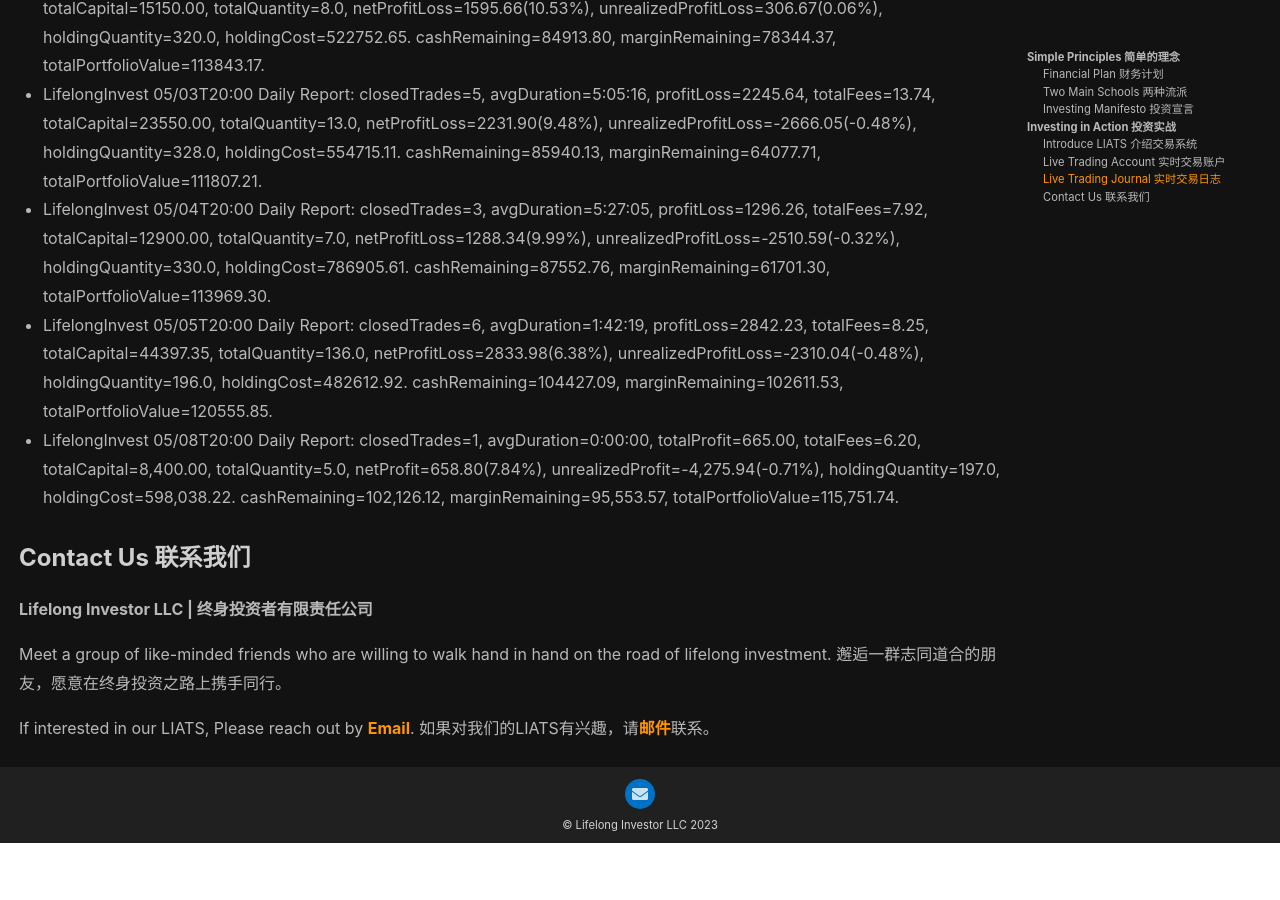
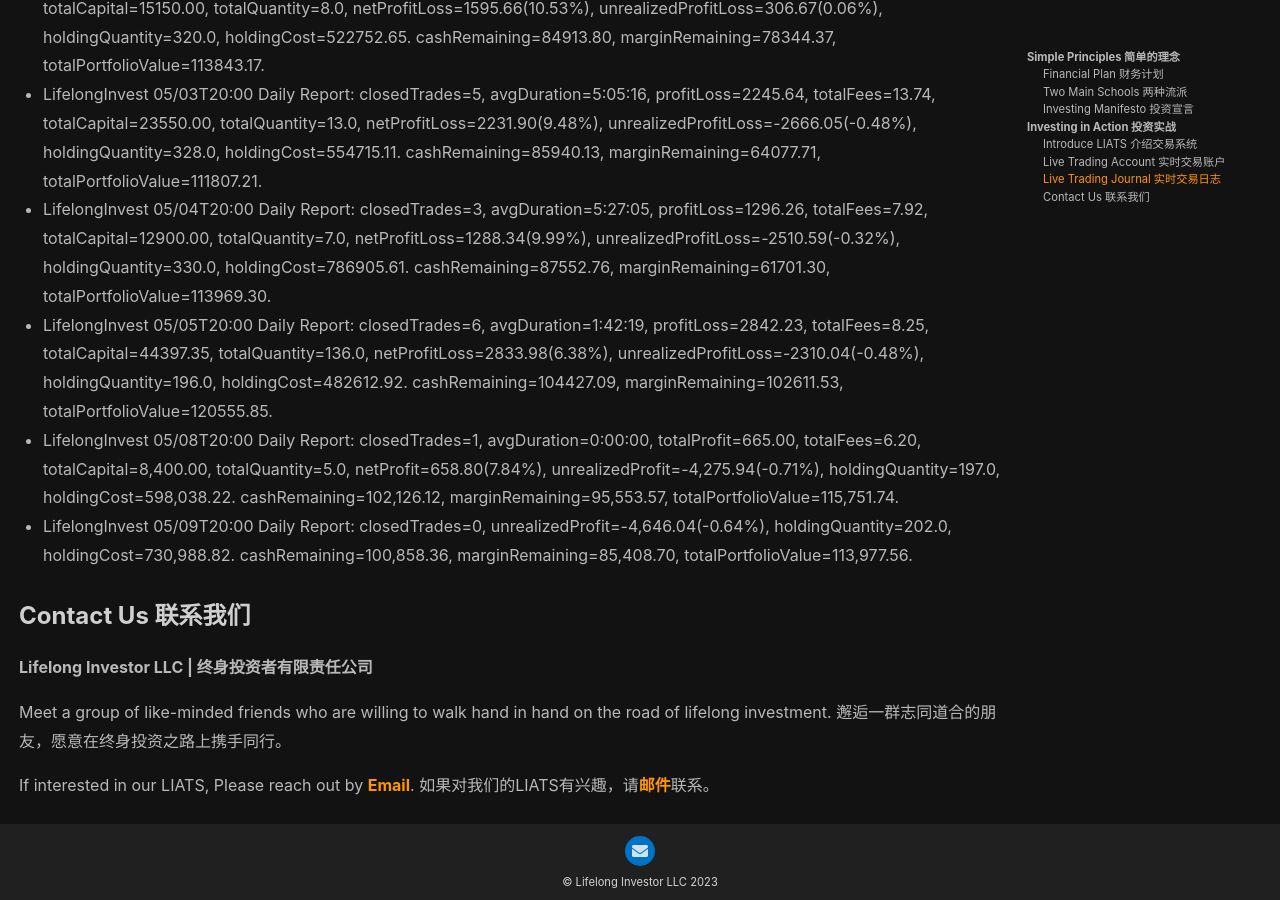
Before and after one commit to lifelonginvestorllc/lifelonginvestorllc.github.io, a Jekyll site: the page built from index.md, in a window 1280 px wide and 900 px high, scrolled down 5732 px. Built offline with Jekyll 4.4.1, drawn with Linux system fonts in a browser that asks for light colours; nearby versions of some CDN libraries; before the commit the page ends 6575 px from its top, so only the background shows below that; some of the changed lines change nothing that is shown.

Commit message:
Update index.md

```diff
--- a/index.md
+++ b/index.md
@@ -127,28 +127,28 @@
 {
   "type": "line",
   "data": {
-    "labels": ["4/3/23", "4/4/23", "4/5/23", "4/6/23", "4/7/23", "4/8/23", "4/9/23", "4/10/23", "4/11/23", "4/12/23", "4/13/23", "4/14/23", "4/15/23", "4/16/23", "4/17/23", "4/18/23", "4/19/23", "4/20/23", "4/21/23", "4/22/23", "4/23/23", "4/24/23", "4/25/23", "4/26/23", "4/27/23", "4/28/23", "5/1/23", "5/2/23", "5/3/23", "5/4/23", "5/5/23", "5/8/23"],
+    "labels": ["4/3/23", "4/4/23", "4/5/23", "4/6/23", "4/7/23", "4/8/23", "4/9/23", "4/10/23", "4/11/23", "4/12/23", "4/13/23", "4/14/23", "4/15/23", "4/16/23", "4/17/23", "4/18/23", "4/19/23", "4/20/23", "4/21/23", "4/22/23", "4/23/23", "4/24/23", "4/25/23", "4/26/23", "4/27/23", "4/28/23", "5/1/23", "5/2/23", "5/3/23", "5/4/23", "5/5/23", "5/8/23", "5/9/23"],
     "datasets": [
       {
         "label": "Principal (本金)",
         "lineTension": 0.3,
         "borderColor": "blue",
         "pointRadius": 3,
-        "data": [1, 1, 1, 2, 2.1, 2.1, 2.1, 2.1, 5, 5, 5, 5, 5, 5, 5, 5, 5, 5, 5, 5, 5, 5, 5, 5, 10, 10, 10, 10, 10, 10, 10, 10]
+        "data": [1, 1, 1, 2, 2.1, 2.1, 2.1, 2.1, 5, 5, 5, 5, 5, 5, 5, 5, 5, 5, 5, 5, 5, 5, 5, 5, 10, 10, 10, 10, 10, 10, 10, 10, 10]
       },
       {
         "label": "Total Asset including unrealized P&L (总资产包含未实现损益)",
         "borderColor": "gold",
         "lineTension": 0.3,
         "pointRadius": 3,
-        "data": [1, 1.01, 0.94, 1.98, 2.21, 2.21, 2.21, 2.16, 5.03, 5.07, 5.22, 5.06, 5.02, 4.95, 4.70, 4.65, 4.36, 4.85, 4.83, 4.83, 4.89, 5.49, 5.51, 5.28, 10.92, 11.32, 11.15, 11.38, 11.18, 11.40, 12.06, 11.68]
+        "data": [1, 1.01, 0.94, 1.98, 2.21, 2.21, 2.21, 2.16, 5.03, 5.07, 5.22, 5.06, 5.02, 4.95, 4.70, 4.65, 4.36, 4.85, 4.83, 4.83, 4.89, 5.49, 5.51, 5.28, 10.92, 11.32, 11.15, 11.38, 11.18, 11.40, 12.06, 11.68, 11.40]
       },
       {
         "label": "Benchmark (SPY)",
         "borderColor": "#F62217",
         "lineTension": 0.3,
         "pointRadius": 3,
-        "data": [1.0, 0.99, 0.99, 2.1, 2.1, 2.1, 2.1, 2.1, 5.0, 4.98, 5.04, 5.03, 5.03, 5.03, 5.05, 5.05, 5.05, 5.02, 5.03, 5.03, 5.03, 5.03, 4.95, 4.93, 10.03, 10.11, 10.10, 9.99, 9.92, 9.85, 10.03, 10.03]
+        "data": [1.0, 0.99, 0.99, 2.1, 2.1, 2.1, 2.1, 2.1, 5.0, 4.98, 5.04, 5.03, 5.03, 5.03, 5.05, 5.05, 5.05, 5.02, 5.03, 5.03, 5.03, 5.03, 4.95, 4.93, 10.03, 10.11, 10.10, 9.99, 9.92, 9.85, 10.03, 10.03, 9.99]
       }
     ]
   },
@@ -217,6 +217,7 @@
 - LifelongInvest 05/04T20:00 Daily Report: closedTrades=3, avgDuration=5:27:05, profitLoss=1296.26, totalFees=7.92, totalCapital=12900.00, totalQuantity=7.0, netProfitLoss=1288.34(9.99%), unrealizedProfitLoss=-2510.59(-0.32%), holdingQuantity=330.0, holdingCost=786905.61. cashRemaining=87552.76, marginRemaining=61701.30, totalPortfolioValue=113969.30.
 - LifelongInvest 05/05T20:00 Daily Report: closedTrades=6, avgDuration=1:42:19, profitLoss=2842.23, totalFees=8.25, totalCapital=44397.35, totalQuantity=136.0, netProfitLoss=2833.98(6.38%), unrealizedProfitLoss=-2310.04(-0.48%), holdingQuantity=196.0, holdingCost=482612.92. cashRemaining=104427.09, marginRemaining=102611.53, totalPortfolioValue=120555.85.
 - LifelongInvest 05/08T20:00 Daily Report: closedTrades=1, avgDuration=0:00:00, totalProfit=665.00, totalFees=6.20, totalCapital=8,400.00, totalQuantity=5.0, netProfit=658.80(7.84%), unrealizedProfit=-4,275.94(-0.71%), holdingQuantity=197.0, holdingCost=598,038.22. cashRemaining=102,126.12, marginRemaining=95,553.57, totalPortfolioValue=115,751.74.
+- LifelongInvest 05/09T20:00 Daily Report: closedTrades=0, unrealizedProfit=-4,646.04(-0.64%), holdingQuantity=202.0, holdingCost=730,988.82. cashRemaining=100,858.36, marginRemaining=85,408.70, totalPortfolioValue=113,977.56.
 
 ### Contact Us 联系我们
 
```
